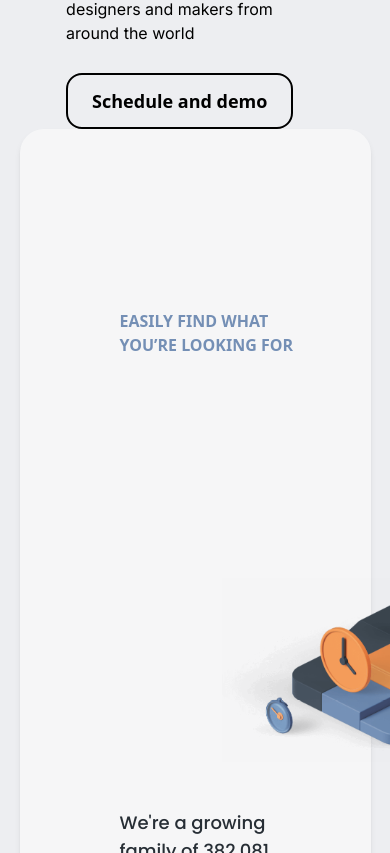
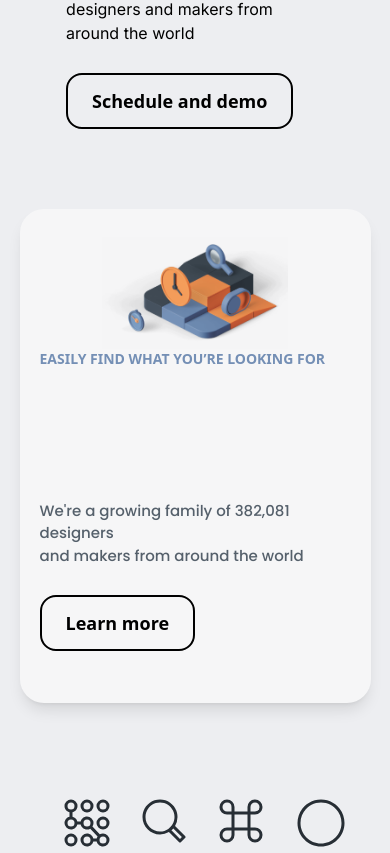
Before and after one commit to Mike47ip/Sass-pro-tailwind, a React (Vite) app: page / in a window 390 px wide. Shown: the part 6351-7204 px from the top of the page. Built offline with nearby package versions, Linux system fonts and the light colour scheme.

Commit message:
Final touch on Project responsive

```diff
--- a/src/components/Projects.jsx
+++ b/src/components/Projects.jsx
@@ -121,8 +121,8 @@ const Projects = () => {
    const scrollPosition = window.scrollY;
    const windowHeight = window.innerHeight;
    let seeThreshold = windowHeight * 4.7;
-   if ( window.innerWidth < 768) {
-    seeThreshold = windowHeight * 7
+   if (window.innerWidth < 768) {
+    seeThreshold = windowHeight * 7;
    }
    const arrowThreshold = windowHeight * 5.1;
    const stayThreshold = windowHeight * 5.5;
@@ -130,18 +130,18 @@ const Projects = () => {
    const shareChatProps = windowHeight * 6.45;
    let triangleProps1 = windowHeight * 6.9;
    if (window.innerWidth < 768) {
-    triangleProps1 = windowHeight * 9.5
+    triangleProps1 = windowHeight * 9.5;
    }
    const sharePlaneProps = windowHeight * 7.8;
    const collaboPlaneProps = windowHeight * 8.15;
    let scubeProps1 = windowHeight * 5.2;
    if (window.innerWidth < 768) {
-    scubeProps1 = windowHeight * 7.5
+    scubeProps1 = windowHeight * 8;
    }
    const collaCube = windowHeight * 7.2;
    let ballThreshold = windowHeight * 8;
    if (window.innerWidth < 768) {
-    ballThreshold = windowHeight * 11.3
+    ballThreshold = windowHeight * 11.3;
    }
    const historyThreshold = windowHeight * 8.5;
    const megaChat1Threshold = windowHeight * 8.5;
@@ -186,16 +186,12 @@ const Projects = () => {
     </AnimatedDiv>
    </p>
    <div className="flex justify-center flex-col  items-center lg:flex-row gap-9 lg:gap-36 lg:pt-[140px] lg:right-[10%] relative">
-    <div>
-
-    </div>
-    <AnimatedDiv style={scubeProps}
-     className="object-contain ml-[-72%] absolute z-40" >
-     <img
-
-      src={scube}
-      alt=""
-     />
+    <div></div>
+    <AnimatedDiv
+     style={scubeProps}
+     className="object-contain ml-[-72%] absolute z-40"
+    >
+     <img src={scube} alt="" />
     </AnimatedDiv>
     <img className="pt-10" src={card1} alt="" />
     <div className="flex flex-col items-start">
@@ -289,42 +285,44 @@ const Projects = () => {
     </div>
    </div>
 
-   <div className="white-board-continter flex justify-center ">
-    <div className="bg-custom-whiteboard w-[90%] rounded-3xl shadow-md p-5 flex">
-     <div className=" ml-20 mt-40 mb-40 min-w-[60%]">
-      <p className="text-custom-graytext font-bold">
+   <div className="white-board-continter flex justify-center mt-20">
+    <div className="bg-custom-whiteboard w-[90%] rounded-3xl shadow-lg p-5 flex flex-col-reverse">
+     <div className=" lg:ml-20 lg:mt-40 lg:mb-40 lg:min-w-[60%] relative">
+      <p className="text-custom-graytext text-sm lg:text-base font-bold">
        EASILY FIND WHAT YOU’RE LOOKING FOR
       </p>
-      <p className="font-poppins font-semibold text-[3.3rem] pt-7 leading-tight">
+      <p className="font-poppins font-semibold text-3xl lg:text-[3.3rem] pt-7 leading-tight">
        <AnimatedDiv style={historyProps}>
-        History you can <br /> see and search
+        History you can see and search
        </AnimatedDiv>
       </p>
-      <p className="font-poppins text-lg py-7 text-custom-boldtext ">
+      <p className="font-poppins text-[15px] lg:text-lg py-7 text-custom-textboard ">
        We&apos;re a growing family of 382,081 designers <br /> and makers from
        around the world
       </p>
-      <button className="flex text-lg items-center gap-2 font-bold  border-2 border-black border-solid rounded-2xl px-6 py-3 hover:bg-black hover:text-white">
+      <button className="flex text-lg items-center gap-2 font-bold mb-8 border-2 border-black border-solid rounded-2xl px-6 py-3 hover:bg-black hover:text-white">
        Learn more
       </button>
      </div>
+     <div className="flex justify-center items-center">
+      <img
+       className="object-contain w-[60%] lg:right-[27%] relative"
+       src={figure2}
+       alt=""
+      />
+     </div>
      <AnimatedDiv
-      className="megaChat1 object-contain absolute left-[55%]"
+      className="megaChat2 w-[24%] left-[55%] top-[10%] object-contain relative  lg:absolute lg:right-[1%]"
+      style={megaChat2Props}
+     >
+      <img src={megaChat2} alt="" />
+     </AnimatedDiv>
+     <AnimatedDiv
+      className="megaChat1 w-[19%] left-[25%]  object-contain relative mb-[-20%] lg:absolute lg:left-[55%]"
       style={megaChat1Props}
      >
       <img src={megaChat1} alt="" />
      </AnimatedDiv>
-     <AnimatedDiv
-      className="megaChat2 object-contain absolute right-[1%]"
-      style={megaChat2Props}
-     >
-      <img src={megaChat2} alt="" />
-     </AnimatedDiv>
-     <img
-      className="object-contain right-[27%] relative"
-      src={figure2}
-      alt=""
-     />
     </div>
    </div>
    <Svg />
```
